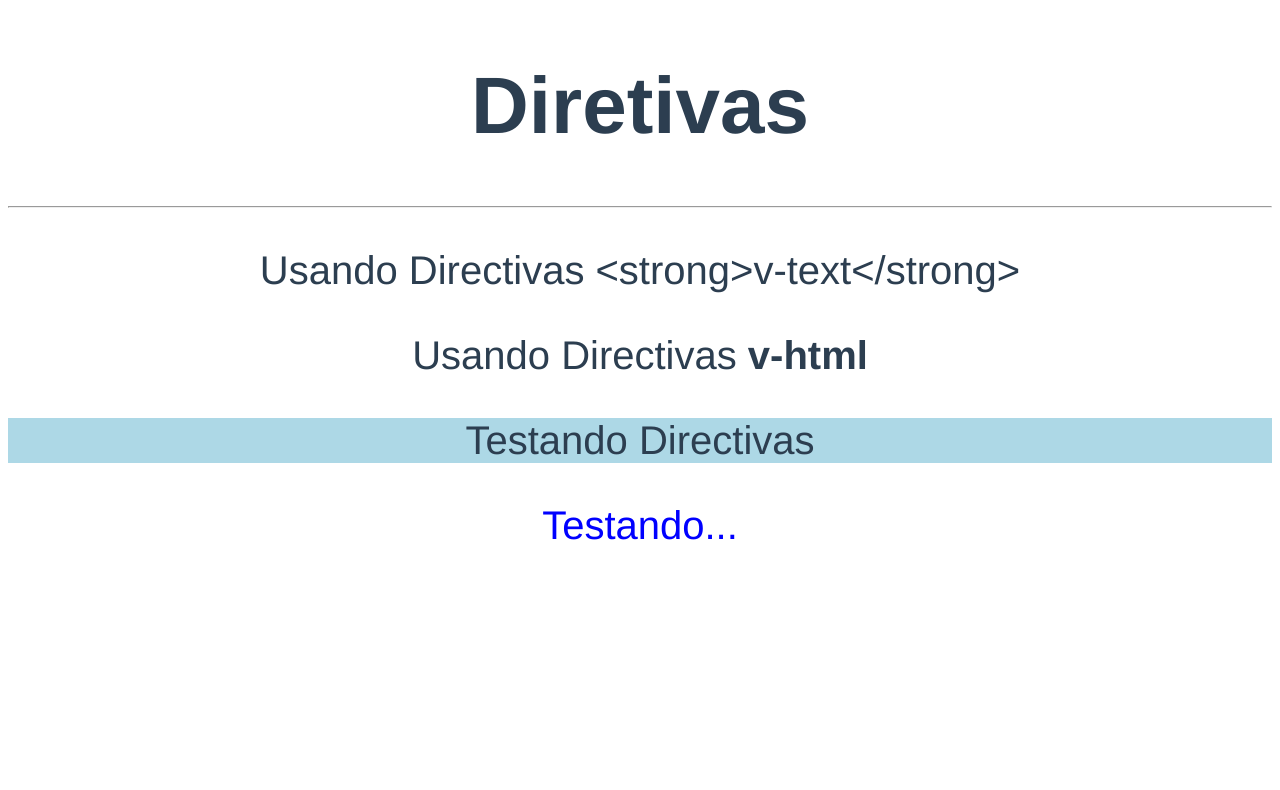
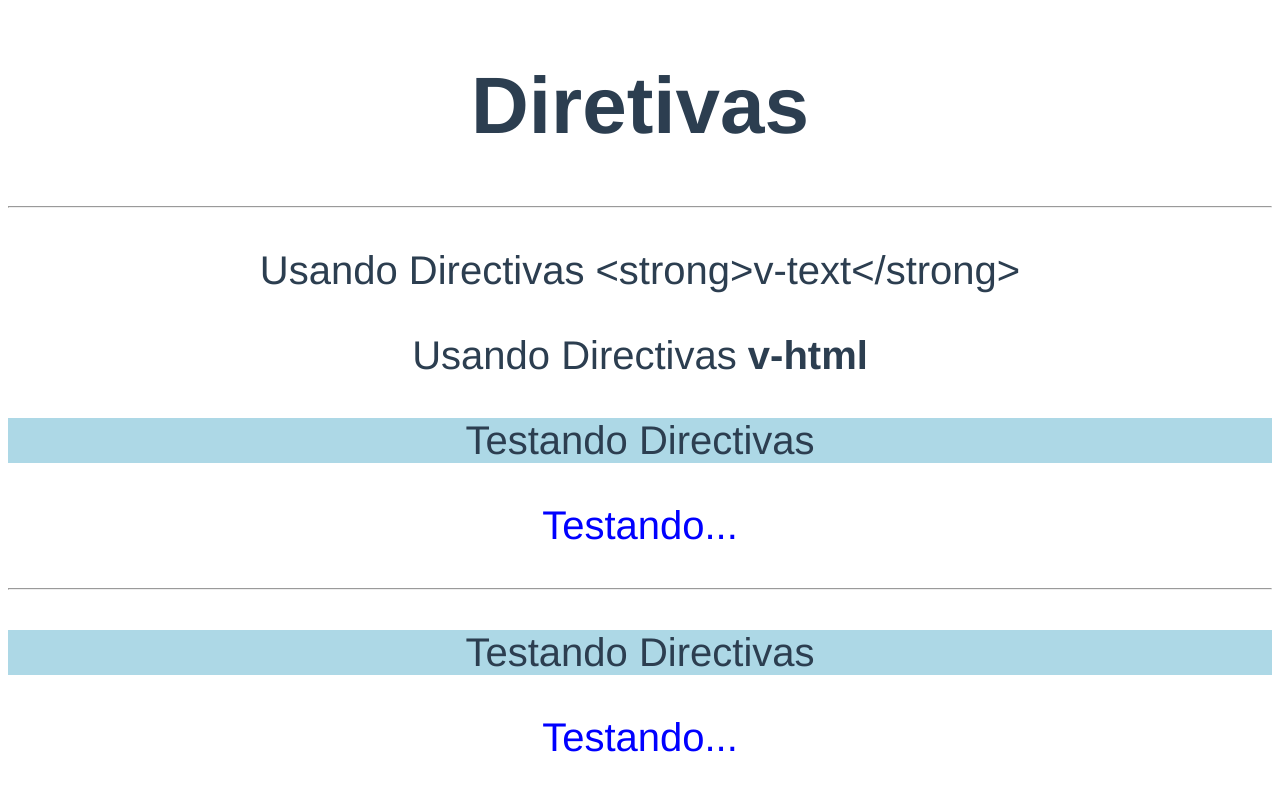
Before and after one commit to josemalcher/CODE3R-Curso-VueJS-2-O-Guia-Completo-incl-Vue-Router-Vuex, a Vue app in the folder Secao-12-Usando-e-Criando-Diretivas/181-Entendendo-Diretivas/diretivas-exercicios/: page / in a window 1280 px wide. Shown: the top 790 px of the page. Built offline with nearby package versions, Linux system fonts and the light colour scheme.

Commit message:
Seção 12: Usando e Criando Diretivas - 188. Registrando Diretivas Localmente

```diff
--- a/Secao-12-Usando-e-Criando-Diretivas/181-Entendendo-Diretivas/diretivas-exercicios/src/App.vue
+++ b/Secao-12-Usando-e-Criando-Diretivas/181-Entendendo-Diretivas/diretivas-exercicios/src/App.vue
@@ -6,11 +6,36 @@
     <p v-html="'Usando Directivas <strong>v-html</strong>'"></p>
     <p v-destaque:fundo.atrasar="'lightblue'">Testando Directivas</p>
     <p v-destaque.atrasar="cor">Testando...</p>
+    <hr>
+    <p v-destaque-local:fundo.atrasar="'lightblue'">Testando Directivas</p>
+    <p v-destaque-local.atrasar="cor">Testando...</p>
   </div>
 </template>
 
 <script>
 export default {
+  components: {},
+  directives: {
+    'destaque-local': {
+      bind(el, binding, vnode) {
+
+        // eslint-disable-next-line no-unused-vars
+        let atraso = 0;
+
+        if (binding.modifiers['atrasar']) {
+          atraso = 3000;
+        }
+        setTimeout(() => {
+
+          if (binding.arg === 'fundo') {
+            el.style.backgroundColor = binding.value;
+          } else {
+            el.style.color = binding.value;
+          }
+        },atraso);
+      }
+    }
+  },
   data() {
     return {
       cor: 'blue'
```
Also changed, not shown: 1 other file (tests, documents, lock files or other folders).
